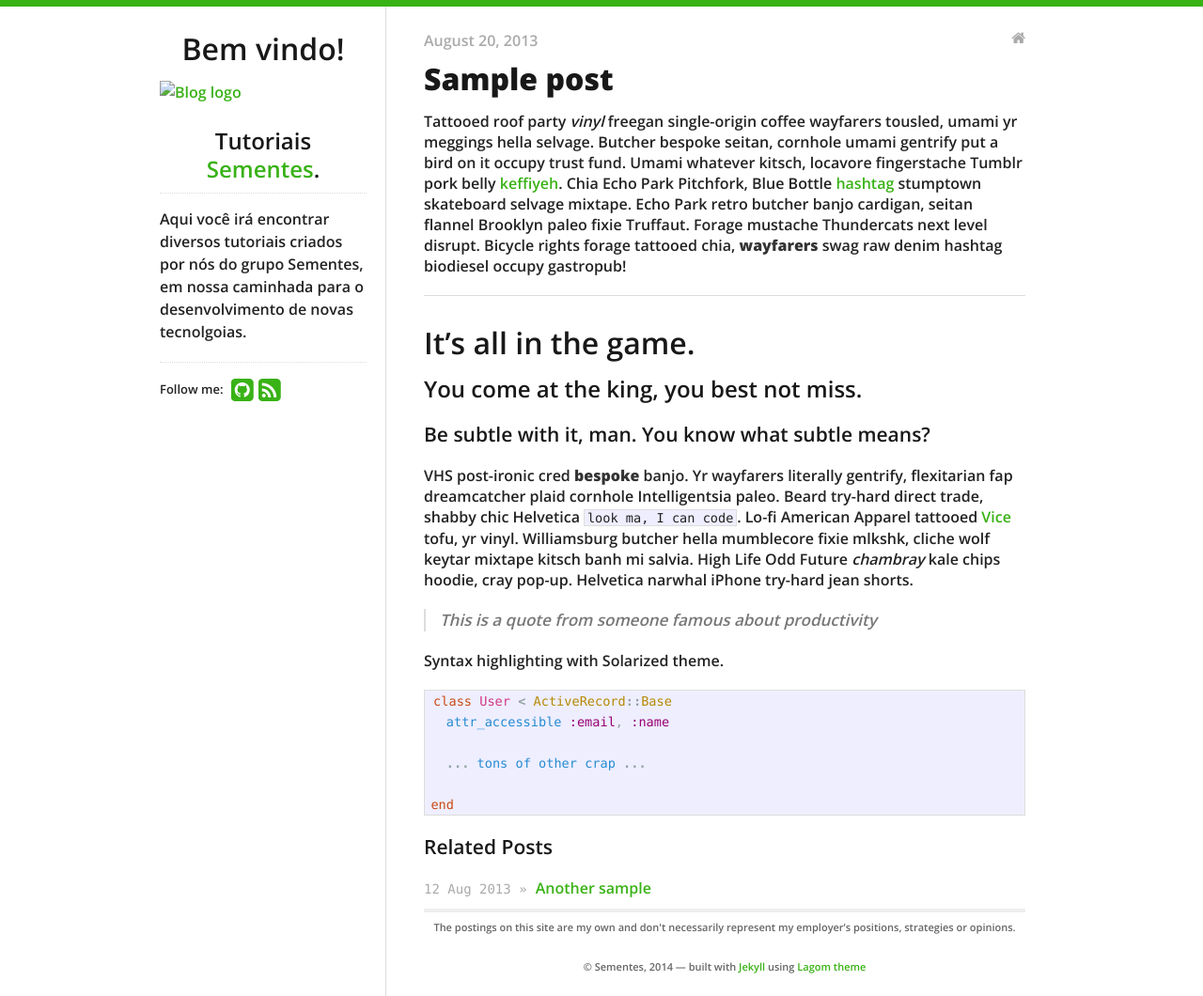
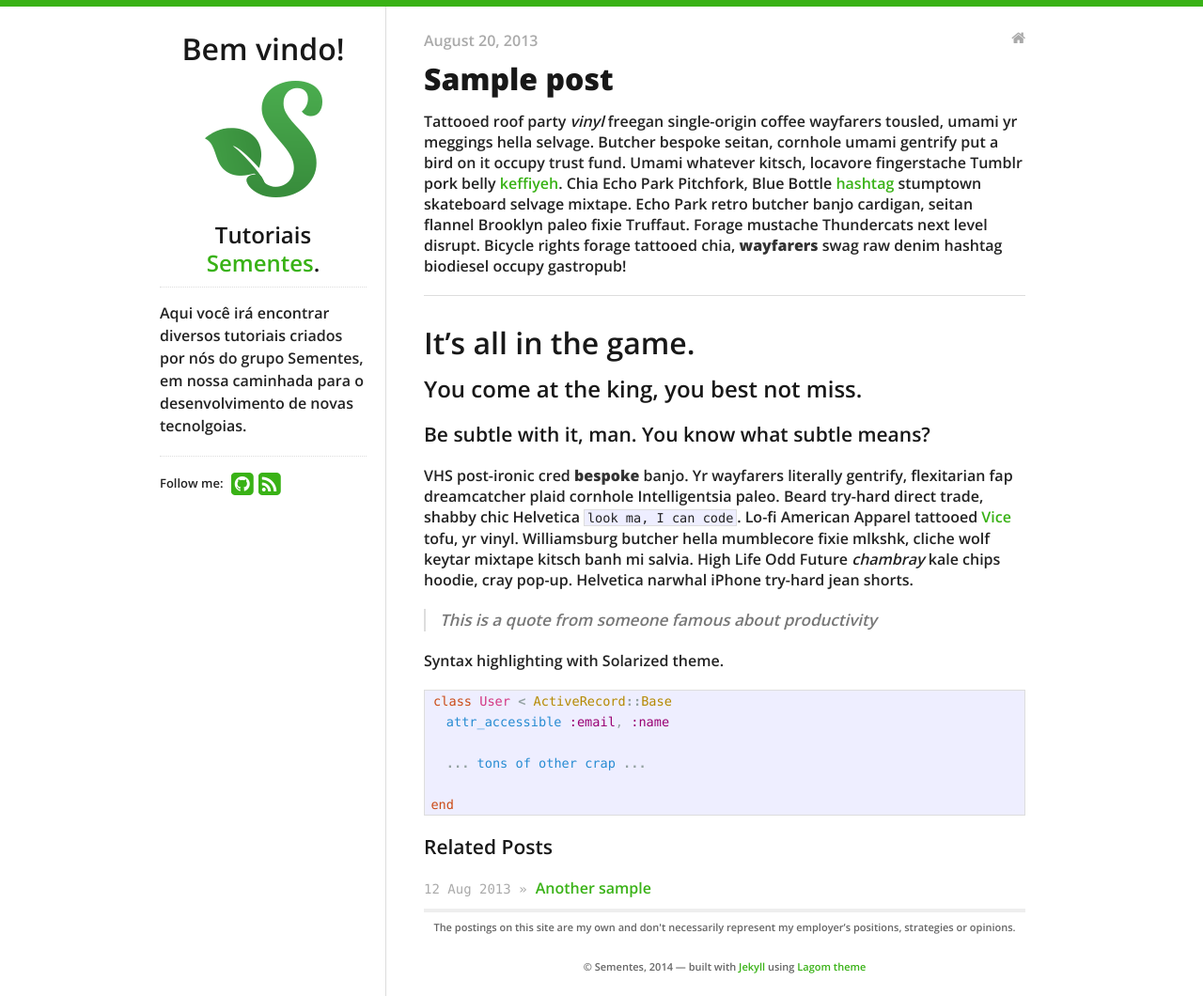
Before and after one commit to Sementes/tutoriais-semente, a Jekyll site: the page built from _posts/2013-08-20-sample-post.md, in a window 1280 px wide. Shown: the whole page at 94% size. Built offline with Jekyll 4.4.1, drawn with Linux system fonts in a browser that asks for light colours; nearby versions of some CDN libraries.

Commit message:
Removido outro bug

```diff
--- a/_includes/sidebar.html
+++ b/_includes/sidebar.html
@@ -4,7 +4,7 @@
     {% if site.data.theme.social.gravatar %}
     <img src="http://www.gravatar.com/avatar/{{ site.data.theme.social.gravatar }}?s=200" id="gravatar" alt="My photo"/>
     {% else %}
-    <img src="logo.png" id="logo" alt="Blog logo"/>
+        <img src="/logo.png" id="logo" alt="Blog logo"/>
     {% endif %}
   </a>
   <h2>Tutoriais <a href="/">{{ site.data.theme.name }}</a>.</h2>
```
